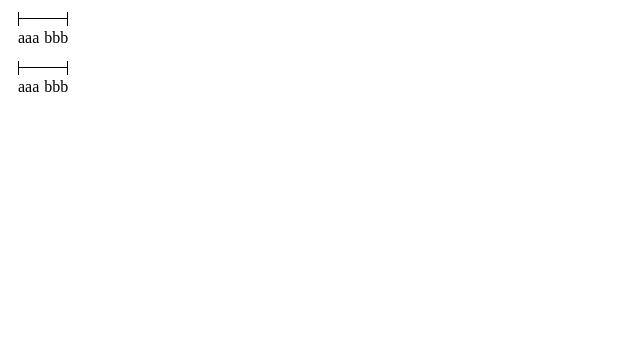
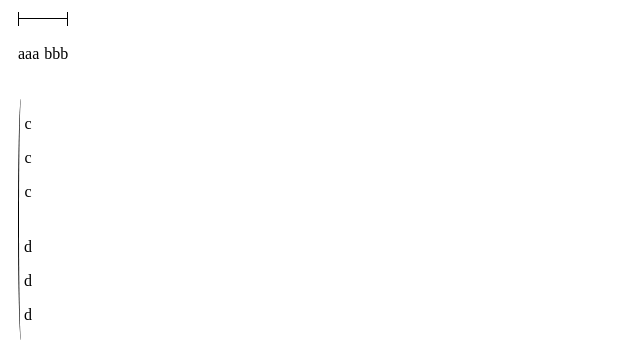
Before and after one commit to jaqba98/uniterm-zamiana, an Angular app: page / in a window 1280 px wide. Shown: the top 358 px of the page, without its empty margins (0-640 px from the left). Built offline with nearby package versions, Linux system fonts and the light colour scheme.

Commit message:
feat: create uniterm content component

```diff
--- a/src/app/app.component.html
+++ b/src/app/app.component.html
@@ -1,2 +1,2 @@
-<app-uniterm [isVertical]="false"></app-uniterm>
-<app-uniterm [isVertical]="false"></app-uniterm>
+<app-uniterm [isVertical]="false" left="aaa" right="bbb"></app-uniterm>
+<app-uniterm [isVertical]="true" left="ccc" right="ddd"></app-uniterm>
--- /dev/null
+++ b/src/app/uniterm-content/uniterm-content.component.html
@@ -0,0 +1,3 @@
+<div [ngClass]="getUnitermClass()">
+  <p *ngFor="let char of getChars()">{{ char }}</p>
+</div>
--- /dev/null
+++ b/src/app/uniterm-content/uniterm-content.component.scss
@@ -0,0 +1,5 @@
+.uniterm {
+  &--horizontal {
+    display: flex;
+  }
+}
--- /dev/null
+++ b/src/app/uniterm-content/uniterm-content.component.ts
@@ -0,0 +1,23 @@
+import { CommonModule } from '@angular/common';
+import { Component, Input } from '@angular/core';
+
+@Component({
+  selector: 'app-uniterm-content',
+  standalone: true,
+  imports: [CommonModule],
+  templateUrl: './uniterm-content.component.html',
+  styleUrl: './uniterm-content.component.scss',
+})
+export class UnitermContentComponent {
+  @Input() isVertical = true;
+
+  @Input() value = '';
+
+  getChars() {
+    return this.value.split('');
+  }
+
+  getUnitermClass() {
+    return this.isVertical ? 'uniterm--vertical' : 'uniterm--horizontal';
+  }
+}
--- a/src/app/uniterm/uniterm.component.html
+++ b/src/app/uniterm/uniterm.component.html
@@ -2,8 +2,14 @@
   <div class="uniterm" [ngClass]="getUnitermClass()">
     <div class="uniterm__bracket"></div>
     <div class="uniterm__content">
-      <div>aaa</div>
-      <div>bbb</div>
+      <app-uniterm-content
+        [isVertical]="isVertical"
+        [value]="left"
+      ></app-uniterm-content>
+      <app-uniterm-content
+        [isVertical]="isVertical"
+        [value]="right"
+      ></app-uniterm-content>
     </div>
   </div>
 </div>
```
Also changed, not shown: src/app/uniterm/uniterm.component.ts (+6 -1 lines).
